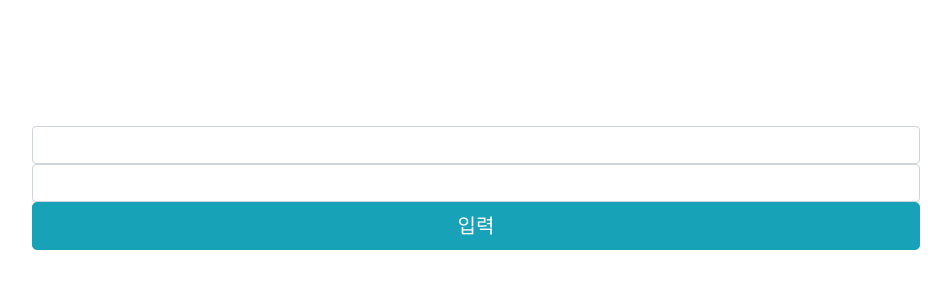
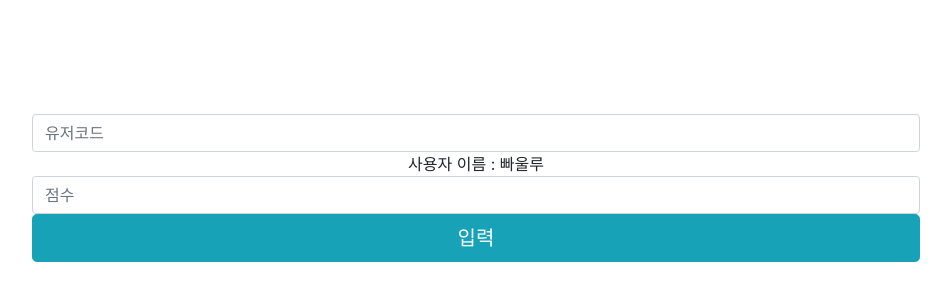
Before and after one commit to tenderpooh/minigame, a React (Create React App) app: page /dealer in a window 1280 px wide. Shown: the part 212-512 px from the top of the page, without its empty margins (164-1115 px from the left). Built offline with nearby package versions, Linux system fonts and the light colour scheme.

Commit message:
딜러 컴포넌트 조건문 사용

```diff
--- a/src/Dealer.jsx
+++ b/src/Dealer.jsx
@@ -4,17 +4,31 @@ import { Input, Button, Container, Row } from "reactstrap";
 const Dealer = () => {
   const [Code, setCode] = useState("");
   const [Score, setScore] = useState("");
+  let playerName = "";
+  if (Code === "1111") {
+    playerName = "김소년";
+  } else {
+    playerName = "빠울루";
+  }
+  if (Code.length === 4) {
+    let scoreInput = document.getElementById("scoreInput");
+    scoreInput.focus();
+  }
   return (
     <Container>
       <div className="d-flex flex-column align-items-center justify-content-center vh-100">
         <Input
           onChange={e => setCode(e.target.value)}
           value={Code}
+          placeholder="유저코드"
           style={{ width: "80%" }}
         />
+        <div>사용자 이름 : {playerName}</div>
         <Input
+          id="scoreInput"
           onChange={e => setScore(e.target.value)}
           value={Score}
+          placeholder="점수"
           style={{ width: "80%" }}
         />
         <Button
```
